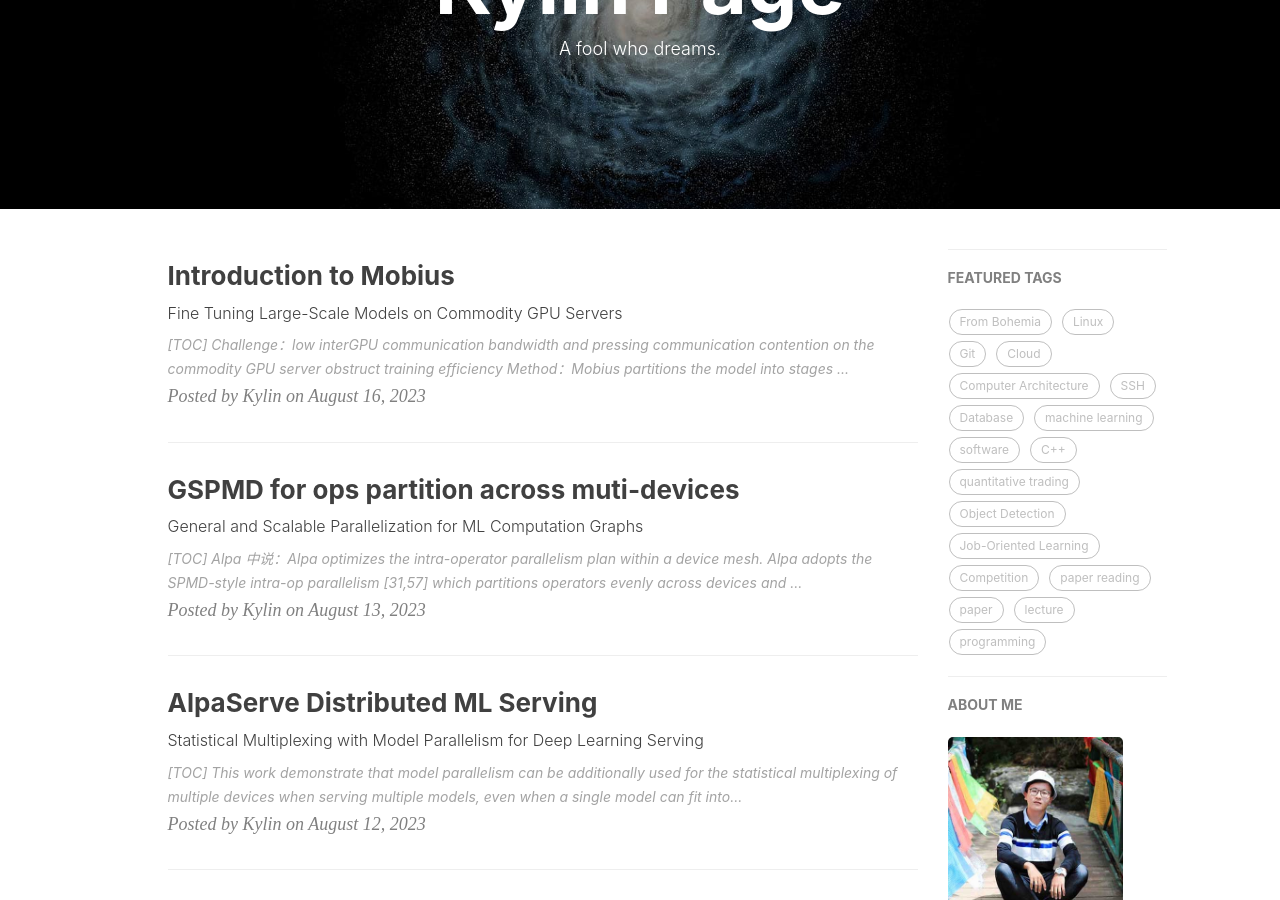
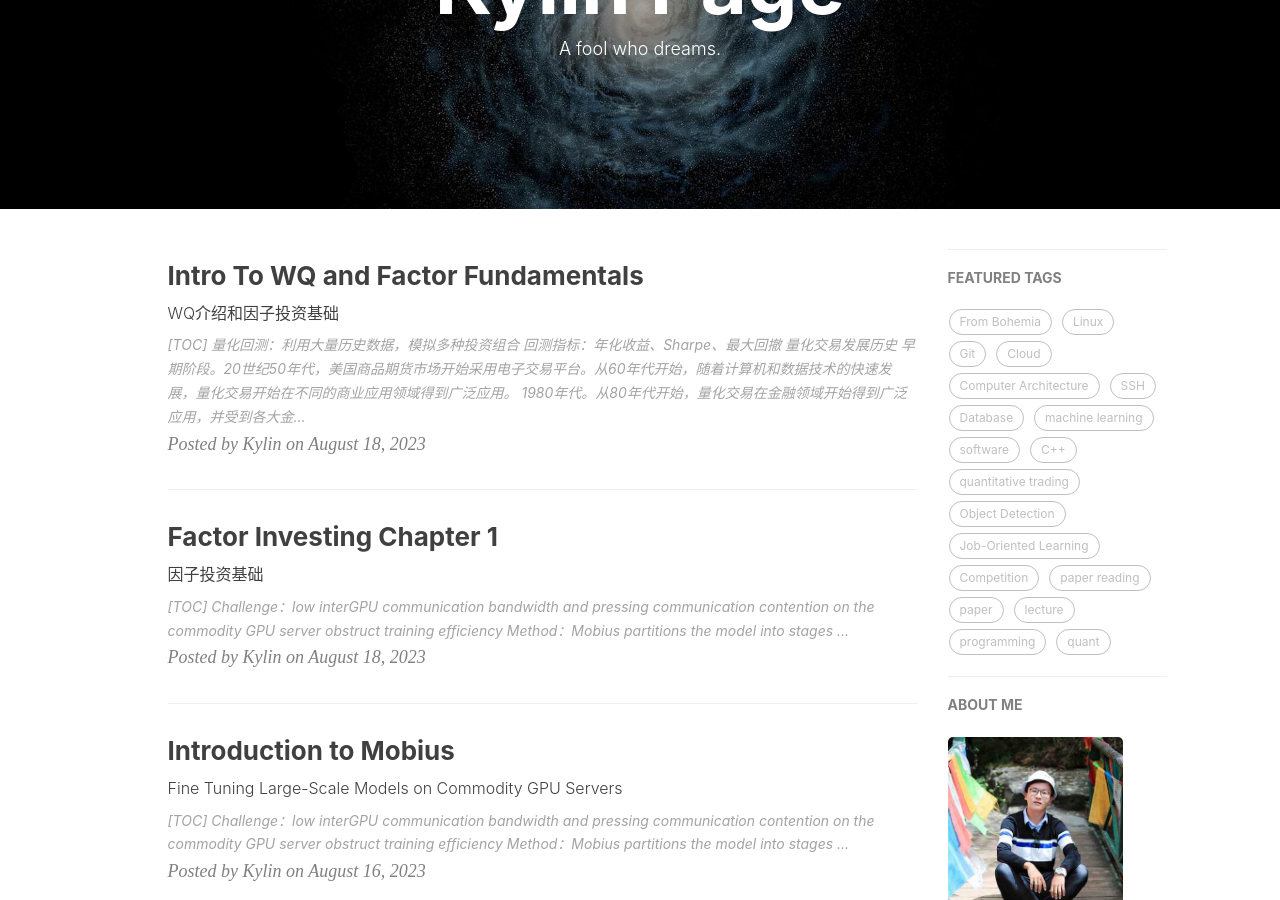
Before and after one commit to KylinC/KylinC.github.io, a Jekyll site: the page built from index.html, in a window 1280 px wide and 900 px high, scrolled down 209 px. Built offline with Jekyll 4.4.1, drawn with Linux system fonts in a browser that asks for light colours; nearby versions of some CDN libraries; the list of posts is cut into pages by our own code; comment, search, counter and statistics services are not loaded; some of the changed text lies outside the part shown.

Commit message:
merge from mac

```diff
--- a/_posts/2023-08-12-IntroToAlpa.md
+++ b/_posts/2023-08-12-IntroToAlpa.md
@@ -54,7 +54,17 @@
 
 alpa 用了 [SPMD-style intra-op parallelism](https://arxiv.org/abs/2105.04663) 策略：partitions operators **evenly** across devices and executes the same instructions on all devices, as per the fact that devices within a single mesh have **equivalent** compute capability。
 
-op并行策略的话，alpa将其建模成一个 ILP 问题
+首先进行op合并，在code层面是jax op的聚合操作
+
+intra-op并行策略的话，alpa只考虑sharding的通信损失，将其建模成一个 ILP 问题:
+
+<img src="http://kylinhub.oss-cn-shanghai.aliyuncs.com/uPic/%E6%88%AA%E5%B1%8F2023-08-18%2015.13.09.png" alt="截屏2023-08-18 15.13.09" style="zoom:53%;" />
+
+> s是决策算法的one-hot向量，左边是算法的通信带宽cost和计算cost，右边是计算图edge进行resharding的cost
+
+**令d=0，因为论文假设每个设备的计算负载平均了**：(1) For heavy operators such as matmul, we do not allow replicated computation. All parallel algorithms always evenly divide the work to all devices, so all parallel algorithms of one operator have the same arithmetic complexity; (2) For lightweight operators such as element-wise operators, we allow replicated computation of them, but their computation costs are negligible.
+
+c、v的计算都是用通信bytes/mesh-dimension bandwidth.
 
 
 
@@ -63,6 +73,43 @@
 Optimization goal:  is to minimize the end-to-end pipeline execution latency for the entire computational graph.
 
 这就涉及到三个地方：1）计算图划分、2）设备集群划分、3）子计算图-子设备群的配对指派
+
+最终数学上的objective其实是优化流水时长：
+
+<img src="http://kylinhub.oss-cn-shanghai.aliyuncs.com/uPic/%E6%88%AA%E5%B1%8F2023-08-18%2015.24.21.png" alt="截屏2023-08-18 15.24.21" style="zoom:50%;" />
+
+> 这里B=microbatchsize，第一项是一次流水时长，第二项是最长流水段时长的(B-1)倍。
+
+- DP算法
+
+转移方程：
+
+<img src="http://kylinhub.oss-cn-shanghai.aliyuncs.com/uPic/%E6%88%AA%E5%B1%8F2023-08-18%2015.30.25.png" alt="截屏2023-08-18 15.30.25" style="zoom:50%;" />
+
+> 其中，s是stage，k是op数量，d是device数量，t_max是最长流水段
+
+问题转化为：
+
+<img src="http://kylinhub.oss-cn-shanghai.aliyuncs.com/uPic/%E6%88%AA%E5%B1%8F2023-08-18%2015.30.33.png" alt="截屏2023-08-18 15.30.33" style="zoom:50%;" />
+
+需要注意：
+
+- 这里的logic mesh是枚举的的，总之只要axis_0*axis_1==device_nums，里面最好的一个
+
+- 这里怎么会知道每一个段的执行时间呢？是真实测量的：We then compile the subgraph with this plan and all other low-level compiler optimizations (e.g., fusion, memory planning) to get an executable for precise profiling.
+
+  对于每一个intra-plan: IntraOpPass(stage,Mesh(nl,ml),opt ∈ LogicalMeshShapeAndIntraOp), 分别编译executable计算:
+
+  - stage latency (t_l)
+  - memory of stage (mem_stage)
+  - memory of intermediate activations (mem_act)
+
+
+
+#### Performance optimization
+
+- DP early stopping：早点停止没有意义的搜索
+- OP clustering：利用重操作平衡、Flops平衡、input memory平衡进行op聚合
 
 
 
@@ -80,3 +127,12 @@
 
 - 系统稳定性 weak scaling of the system when increasing the model size along with the number of GPUs
 - 集群浮点运算速度 aggregated peta floatingpoint operations per second (PFLOPS) of the whole clusters
+
+
+
+### Limitations
+
+- Alpa没有对不同stage之间的通信成本进行建模，因为：alpa认为它很小、而且dp其实可以建模
+- **没有考虑stage上分支的问题**
+- Alpa没有针对重叠计算和通信的最佳方案进行优化（mobius做了，真是难搞？？）
+- Intra-op目前有一个超参数：micro-batchsize B，alpa只能枚举进行搜索。
--- /dev/null
+++ b/_posts/2023-08-16-IntroToMobius.md
@@ -0,0 +1,34 @@
+---
+dlayout:    post
+title:      Introduction to Mobius
+subtitle:   Fine Tuning Large-Scale Models on Commodity GPU Servers
+date:       2023-8-16
+author:     Kylin
+header-img: img/sparse.jpg
+catalog: true
+tags:
+    - paper
+---
+
+
+
+[TOC]
+
+
+
+Challenge：low **interGPU communication bandwidth** and **pressing communication contention** on the commodity GPU server obstruct training efficiency
+
+
+
+Method：Mobius partitions the model into stages and carefully schedules them between GPU memory and DRAM to overlap communication with computation.
+
+1）怎么分：It formulates pipeline execution into a mixed-integer program problem to find the optimal pipeline partition.
+
+2）怎么stage-GPU映射：It also features a new stage-to-GPU mapping method termed cross mapping, to minimize communication contention.
+
+
+
+Contribution：
+
+- profile existing fine-tuning systems on commodity GPU servers, and find that **communication resources is the  bottleneck**
+- A proposed system, Mobius, for fine-tuning **large-scale** models on **commodity** GPU servers.
--- a/_posts/2023-08-13-IntroToMobius.md
+++ b/_posts/2023-08-18-QuantBook1.md
@@ -1,13 +1,13 @@
 ---
 dlayout:    post
-title:      Introduction to Mobius
-subtitle:   Fine Tuning Large-Scale Models on Commodity GPU Servers
-date:       2023-8-16
+title:      Factor Investing Chapter 1
+subtitle:   因子投资基础
+date:       2023-8-18
 author:     Kylin
 header-img: img/sparse.jpg
 catalog: true
 tags:
-    - paper
+    - quant
 ---
 
 
--- /dev/null
+++ b/_posts/2023-08-19-IntroToWQ.md
@@ -0,0 +1,136 @@
+---
+dlayout:    post
+title:      Intro To WQ and Factor Fundamentals
+subtitle:   WQ介绍和因子投资基础
+date:       2023-8-18
+author:     Kylin
+header-img: img/sparse.jpg
+catalog: true
+tags:
+    - quant
+---
+
+
+
+[TOC]
+
+
+
+量化回测：利用大量历史数据，模拟多种投资组合
+
+回测指标：年化收益、Sharpe、最大回撤
+
+
+
+### 量化交易发展历史
+
+- 早期阶段。20世纪50年代，美国商品期货市场开始采用电子交易平台。从60年代开始，随着计算机和数据技术的快速发展，量化交易开始在不同的商业应用领域得到广泛应用。
+
+- 1980年代。从80年代开始，量化交易在金融领域开始得到广泛应用，并受到各大金融机构的重视。早期的 交易系统以技术指标分析为基础，随着数据分析和算法等技术的不断发展，量化交易模型不断升级。
+- 1990年代。随着互联网的发展，金融建模工具和交易平台的使用不断普及，量化交易被越来越多的机构和个人采用。这个阶段出现了各种自动化交易系统、智能匹配算法和更加高效的交易策略。
+- 2000年以后。随着大数据、机器学习、深度神经网络等技术的快速发展，量化交易进入了新的阶段。交易策略的多样化和高频率交易的规模化应用，成为量化交易发展的重要特征。
+
+
+
+>  A股的散户比例很高，远超美股。
+
+
+
+ ### 股票数据
+
+<img src="http://kylinhub.oss-cn-shanghai.aliyuncs.com/uPic/%E6%88%AA%E5%B1%8F12023-08-19%2015.25.02.png" alt="截屏12023-08-19 15.25.02" style="zoom: 33%;" />
+
+
+
+<img src="http://kylinhub.oss-cn-shanghai.aliyuncs.com/uPic/%E6%88%AA%E5%B1%8F2023-08-19%2015.31.24.png" alt="截屏2023-08-19 15.31.24" style="zoom:33%;" />
+
+配股：10股配10股，使得股价降一半
+
+分红：赚钱之后，分钱给股东，需要调整股价
+
+
+
+<img src="http://kylinhub.oss-cn-shanghai.aliyuncs.com/uPic/%E6%88%AA%E5%B1%8F2023-08-19%2015.36.07.png" alt="截屏2023-08-19 15.36.07" style="zoom:33%;" />
+
+财务粉饰：把财报搞好看一点
+
+财务造假：完全瞎搞
+
+每一个行业的股票都有其特有的数字特征：万科重资产、科技公司重研发
+
+
+
+<img src="http://kylinhub.oss-cn-shanghai.aliyuncs.com/uPic/%E6%88%AA%E5%B1%8F2023-08-19%2015.41.51.png" alt="截屏2023-08-19 15.41.51" style="zoom:33%;" />
+
+九坤在做指数增强（相比指数收益）
+
+
+
+<img src="http://kylinhub.oss-cn-shanghai.aliyuncs.com/uPic/%E6%88%AA%E5%B1%8F2023-08-19%2015.43.05.png" alt="截屏2023-08-19 15.43.05" style="zoom: 33%;" />
+
+
+
+<img src="http://kylinhub.oss-cn-shanghai.aliyuncs.com/uPic/%E6%88%AA%E5%B1%8F2023-08-19%2015.44.51.png" alt="截屏2023-08-19 15.44.51" style="zoom:33%;" />
+
+期权、期货、正股？
+
+
+
+<img src="http://kylinhub.oss-cn-shanghai.aliyuncs.com/uPic/%E6%88%AA%E5%B1%8F2023-08-19%2015.46.43.png" alt="截屏2023-08-19 15.46.43" style="zoom:33%;" />
+
+- Wind数据是最全的，可以把非结构化数据转结构化数据
+- akshare和tushare差不多
+
+
+
+<img src="http://kylinhub.oss-cn-shanghai.aliyuncs.com/uPic/%E6%88%AA%E5%B1%8F2023-08-19%2015.49.33.png" alt="截屏2023-08-19 15.49.33" style="zoom:33%;" />
+
+
+
+财务数据一个季度更新一次，最后一个季度和年报更新
+
+
+
+<img src="http://kylinhub.oss-cn-shanghai.aliyuncs.com/uPic/%E6%88%AA%E5%B1%8F2023-08-19%2015.53.50.png" alt="截屏2023-08-19 15.53.50" style="zoom:33%;" />
+
+
+
+<img src="http://kylinhub.oss-cn-shanghai.aliyuncs.com/uPic/%E6%88%AA%E5%B1%8F2023-08-19%2015.56.54.png" alt="截屏2023-08-19 15.56.54" style="zoom:33%;" />
+
+涨停的股票第二天涨的概率大概60%
+
+买入资金量：单天5%～10%
+
+
+
+
+
+### WQ平台
+
+<img src="http://kylinhub.oss-cn-shanghai.aliyuncs.com/uPic/%E6%88%AA%E5%B1%8F2023-08-19%2016.04.10.png" alt="截屏2023-08-19 16.04.10" style="zoom: 33%;" />
+
+<img src="http://kylinhub.oss-cn-shanghai.aliyuncs.com/uPic/%E6%88%AA%E5%B1%8F2023-08-19%2016.04.30.png" alt="截屏2023-08-19 16.04.30" style="zoom:33%;" />
+
+<img src="http://kylinhub.oss-cn-shanghai.aliyuncs.com/uPic/%E6%88%AA%E5%B1%8F2023-08-19%2016.05.19.png" alt="截屏2023-08-19 16.05.19" style="zoom:33%;" />
+
+加杠杆
+
+
+
+### Backtrader介绍
+
+<img src="http://kylinhub.oss-cn-shanghai.aliyuncs.com/uPic/%E6%88%AA%E5%B1%8F2023-08-19%2016.06.46.png" alt="截屏2023-08-19 16.06.46" style="zoom:30%;" />
+
+<img src="http://kylinhub.oss-cn-shanghai.aliyuncs.com/uPic/%E6%88%AA%E5%B1%8F2023-08-19%2016.07.54.png" alt="截屏2023-08-19 16.07.54" style="zoom:33%;" />
+
+
+
+<img src="http://kylinhub.oss-cn-shanghai.aliyuncs.com/uPic/%E6%88%AA%E5%B1%8F2023-08-19%2016.08.34.png" alt="截屏2023-08-19 16.08.34" style="zoom:30%;" />
+
+
+
+### 量化回测指标
+
+<img src="http://kylinhub.oss-cn-shanghai.aliyuncs.com/uPic/%E6%88%AA%E5%B1%8F2023-08-19%2016.10.33.png" alt="截屏2023-08-19 16.10.33" style="zoom:33%;" />
+
+PnL是最重要的，WQ是用Return（但是除以一半本金）
```
